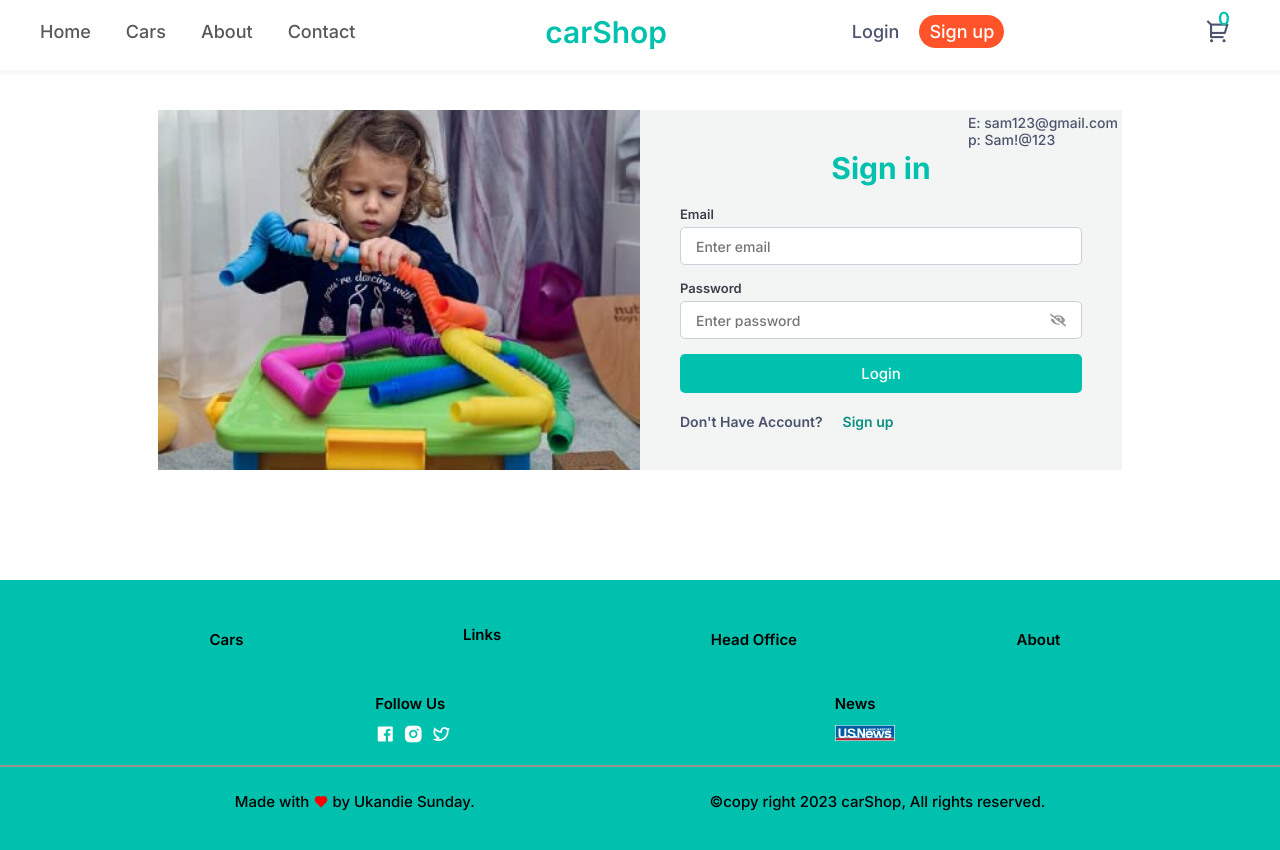
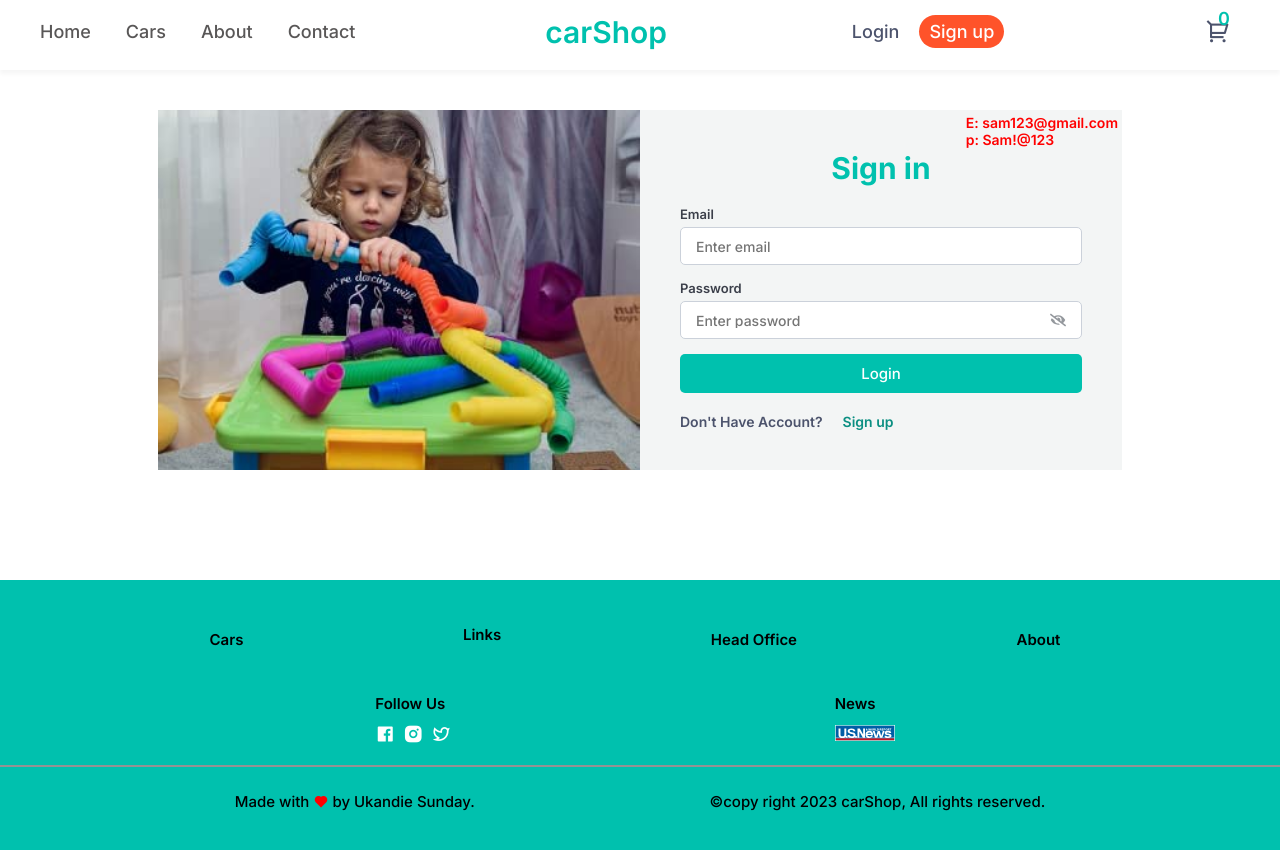
Before and after one commit to Ukandiesunday/donald-car-shop, a React (Create React App) app: page /login in a window 1280 px wide. Shown: the top 850 px of the page. Built offline with nearby package versions, Linux system fonts and the light colour scheme; no server answers.

Commit message:
added protected route

```diff
--- a/src/App.js
+++ b/src/App.js
@@ -35,7 +35,7 @@ const SharedLayout = () => {
 function App() {
   const { products } = useSelector((state) => state.cart);
   const { currentUser } = useSelector((state) => state.auth);
-  console.log(currentUser);
+
   const dispatch = useDispatch();
 
   useEffect(() => {
--- a/src/components/login/Login.jsx
+++ b/src/components/login/Login.jsx
@@ -12,7 +12,6 @@ import { useState } from "react";
 import Loader from "../loader/Loader";
 import { signInWithEmailAndPassword } from "firebase/auth";
 import { auth } from "../../firebase";
-import { storeItem } from "../utility/storage";
 import { useDispatch } from "react-redux";
 import { login } from "../redux1/authSlice";
 
--- a/src/components/register/Register.css
+++ b/src/components/register/Register.css
@@ -40,11 +40,13 @@
 .prov-password {
   padding: 4px;
   font-size: 14px;
-  font-weight: 500;
+  font-weight: 600;
   position: absolute;
   top: 0;
   right: 0;
+  color: red;
 }
+
 .form {
   display: flex;
   flex-direction: column;
--- a/src/pages/About/About.css
+++ b/src/pages/About/About.css
@@ -1,6 +1,6 @@
 .about {
   margin: 80px auto;
-  padding-top: 30px;
+  /* padding-top: 30px; */
 }
 .abt-img {
   position: relative;
```
